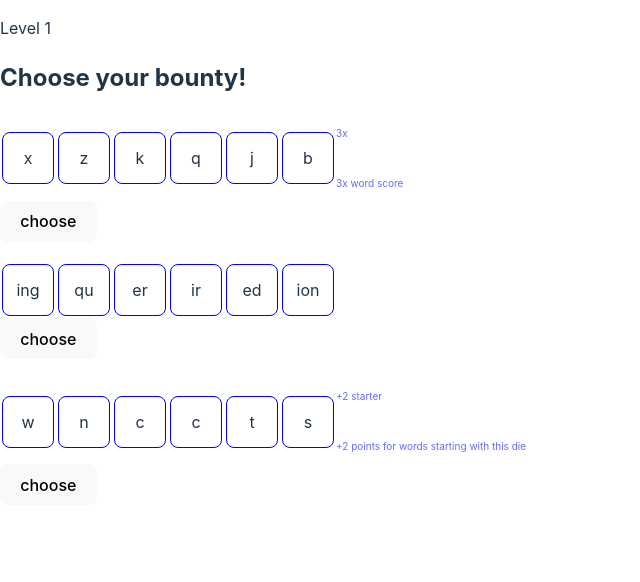
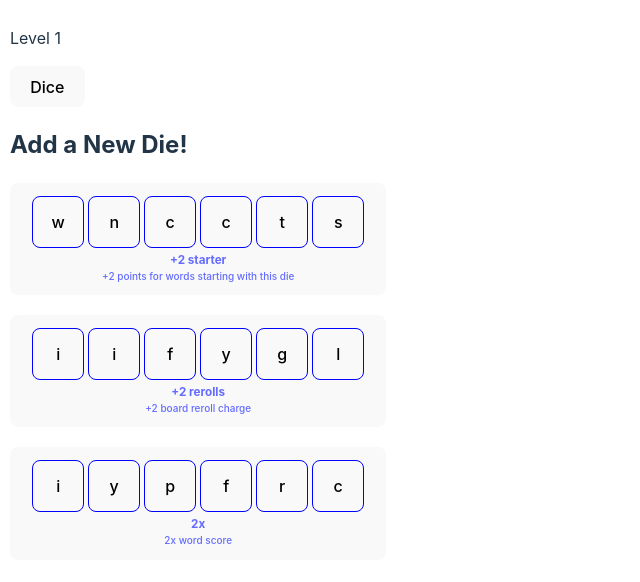
Before and after one commit to PhillipGH/PhillipGH.github.io, a React (Vite) app: page / in a window 1280 px wide. Shown: the top 582 px of the page, without its empty margins (0-640 px from the left). Built offline with nearby package versions, Linux system fonts and the light colour scheme.

Commit message:
yooo lots of changes

```diff
--- a/src/App.css
+++ b/src/App.css
@@ -7,6 +7,12 @@
         -ms-user-select: none; /* Internet Explorer/Edge */
             user-select: none; /* Non-prefixed version, currently
                                   supported by Chrome, Edge, Opera and Firefox */
+}
+
+.app {
+  max-width: 400px;
+  padding: 10px;
+  overflow-y: hidden
 }
 
 .letter {
@@ -82,6 +88,11 @@
   margin-bottom: 20px;
   font-weight: 600;
   font-size: 30px;
+  margin: 0px;
+}
+
+.timer {
+  margin: 2px;
 }
 
 #lines {
@@ -186,6 +197,13 @@ transition: visibility 1s 2s, opacity 2s linear;
   align-items: center;
 }
 
+.bonus>h3 {
+  margin: 3px;
+}
+.bonus>p {
+  margin: 3px;
+}
+
 .reward {
   margin-bottom: 20px;
 }
--- a/src/App.tsx
+++ b/src/App.tsx
@@ -2,7 +2,7 @@ import {useEffect, useRef, useState } from 'react'
 import './App.css'
 import React from 'react';
 import dictionaryRaw from './assets/dictionary1.txt?raw'
-import RewardsPhase from './RewardsPhase';
+import RewardsPhase, { DiceView } from './RewardsPhase';
 import { ADDITIONAL_DICE, DiceBonus, nextAlphabetLetter, STARTER_DICE, TDie } from './Dice';
 import Board from './Board';
 
@@ -30,9 +30,10 @@ function getNRandom<T>(arr: T[], n: number): T[] {
 
 function Game(props: {dictionary: Set<string>}) {
   const [dice, setDice] = useState<TDie[]>(STARTER_DICE);
+  const [choices, setChoices] = useState<TDie[]>(getNRandom(ADDITIONAL_DICE, 3));
   const [level, setLevel] = useState<number>(1);
   const [internalCounter, setInternalCounter] = useState<number>(1);
-  const [phase, setPhase] = useState<'board'|'rewards'>('rewards');
+  const [phase, setPhase] = useState<'board'|'rewards' | 'view_dice'>('rewards');
   const [rerollCounter, setRerollCounter] = useState<number | null>(null);
 
 
@@ -40,16 +41,19 @@ function Game(props: {dictionary: Set<string>}) {
     setLevel(level + 1);
     setInternalCounter(internalCounter + 1);
     setPhase('rewards');
+    setChoices(getNRandom(ADDITIONAL_DICE, 3));
   }
   function onLose() {
     setLevel(1);
     setDice(STARTER_DICE);
     setInternalCounter(internalCounter + 1);
     setPhase('rewards');
+    setChoices(getNRandom(ADDITIONAL_DICE, 3));
     setRerollCounter(null);
   }
 
   let content = <div/>;
+  let viewButton : React.JSX.Element | null = null;
   if (phase === 'board') {
     content =
     <Board
@@ -62,19 +66,27 @@ function Game(props: {dictionary: Set<string>}) {
       setRerollCounter={setRerollCounter}
     />;
   } else if (phase === 'rewards') {
-    content = <RewardsPhase choices={getNRandom(ADDITIONAL_DICE, 3)} onChoice={(die) => {
+    content = <RewardsPhase choices={choices} onChoice={(die) => {
       setDice([...dice, die]);
       setPhase('board');
       switch (die.bonus) {
         case DiceBonus.B_1_REROLL:
-          setRerollCounter(rerollCounter || 0 + 1);
+          setRerollCounter((rerollCounter || 0) + 1);
+          break;
+        case DiceBonus.B_2_REROLL:
+          setRerollCounter((rerollCounter || 0) + 2);
           break;
       }
     }}/>;
+    viewButton = <button onClick={() => {setPhase('view_dice')}}>Dice</button>
+  } else if (phase === 'view_dice') {
+    content = <DiceView dice={dice}/>;
+    viewButton = <button onClick={() => {setPhase('rewards')}}>Back</button>
   }
 
-  return <div className="game">
+  return <div className={phase === 'view_dice' ? "game" : "game noselect"}>
     <p>Level {level}</p>
+      {viewButton}
       {content}
     </div>;
 }
@@ -84,7 +96,7 @@ function App() {
   useEffect(() => {
     setDictionary(loadDictionary());
   }, []);
-  return <div className="app noselect">
+  return <div className="app">
     <Game dictionary={dictionary}/>
   </div>;
 }
@@ -103,4 +115,13 @@ export default App
  * Relic ideas:
  * animal die: 20 points if you spell an animal
  * tines of power: forks your score if you spell tine
+ *
+ * todo make sure reroll button visible mobile
+ * better view dice button
+ * animate dice choice
+ * animate getting points/bar tween
+ * letter analysis tool?
+ * wildcard -1 die
+ *
+ *
  */
--- a/src/Board.tsx
+++ b/src/Board.tsx
@@ -99,11 +99,15 @@ function Board(props: {
             let scoreChange = scoreWord(word, currentWord);
             suffix = ' +' + scoreChange;
             setScore(score + scoreChange);
-          for (let i = 0; i < currentWord.length;i++) {
+            for (let i = 0; i < currentWord.length; i++) {
                 let die = currentWord[i];
                 switch (die.bonus) {
                     case DiceBonus.B_ALPHABET:
                         die.letter = nextAlphabetLetter(die.letter);
+                        setDice([...dice]);
+                        break;
+                    case DiceBonus.B_MULTIPLIER_COUNTER:
+                        die.counter = (die.counter || 1) + 1;
                         setDice([...dice]);
                         break;
                 }
@@ -169,6 +173,9 @@ function Board(props: {
                 case DiceBonus.B_ALPHABET:
                     multiplier *= 2;
                     break;
+                case DiceBonus.B_MULTIPLIER_COUNTER:
+                    multiplier *= (dice[i].counter || 1);
+                    break;
             }
         }
         const baseScore = word.length > 2 ? fib(word.length - 2) : 0;
@@ -204,7 +211,7 @@ function Board(props: {
       }}>Reroll ({props.rerollCounter})</button>;
     }
     return <div>
-      <h1>{minutes}:{seconds < 10 ? '0' + seconds : seconds}</h1>
+      <h1 className="timer">{minutes}:{seconds < 10 ? '0' + seconds : seconds}</h1>
       <div id="progressbar">
         <div style={{width: progress + '%'}}></div>
         <center><label>{score} / {requiredScore}</label></center>
--- a/src/Dice.tsx
+++ b/src/Dice.tsx
@@ -3,52 +3,11 @@ export enum DiceBonus {
     B_3X = '3x',
     B_PLUS2 = '+2 starter',
     B_1_REROLL = '+1 reroll',
+    B_2_REROLL = '+2 reroll',
     B_ALPHABET = 'alphabet',
+    B_MULTIPLIER_COUNTER = 'multiplier counter',
   }
 export type TDie = { letter: string, faces: string[], bonus: DiceBonus | null, counter?: number };
-
-export function getSquareBonusDisplay(die: TDie): string {
-    switch(die.bonus) {
-        case DiceBonus.B_2X:
-            return '2x';
-        case DiceBonus.B_3X:
-            return '3x';
-        case DiceBonus.B_PLUS2:
-            return '+2 starter';
-        case DiceBonus.B_1_REROLL:
-            return '';
-        case DiceBonus.B_ALPHABET:
-            return '2x  ' + die.letter + ' → ' + nextAlphabetLetter(die.letter);
-        default:
-            return '';
-    }
-}
-
-export function getDiceBonusText(bonus: DiceBonus): {title: string, description: string} {
-    switch(bonus) {
-        case DiceBonus.B_2X:
-            return {title: '2x', description: '2x word score'};
-        case DiceBonus.B_3X:
-            return {title: '3x', description: '3x word score'};
-        case DiceBonus.B_PLUS2:
-            return {title: '+2 starter', description: '+2 points for words starting with this die'};
-        case DiceBonus.B_1_REROLL:
-            return {title: '+1 reroll', description: '+1 board reroll charge'};
-        case DiceBonus.B_ALPHABET:
-            return {title: 'a → b', description: '2x word score and changes to the next letter in the alphabet.'};
-        default:
-            throw new Error('unknown bonus type');
-    }
-}
-
-export function nextAlphabetLetter(letter: string): string {
-    let c= letter.charCodeAt(0);
-        switch(c){
-            case 90: return 'A';
-            case 122: return 'a';
-            default: return String.fromCharCode(++c);
-        }
-}
 
 const STARTER_DICE_FACES = [
     //'ennnda',
@@ -56,7 +15,7 @@ const STARTER_DICE_FACES = [
     'ipcelt',
     'eeeema',
     'eeeeaa',
-    //'afiysr',
+    //'afiysr', // +2 rerolls
     'nemnga',
     'rihprv',
     'tttome',
@@ -88,7 +47,59 @@ export const ADDITIONAL_DICE: TDie[] = [
     {faces: ['w', 'n', 'c', 'c', 't', 's'], bonus: DiceBonus.B_PLUS2},
     {faces: ['a', 'a', 'a', 'a', 'a', 'a'], bonus: DiceBonus.B_ALPHABET},
     {faces: ['c', 'p', 'i', 'e', 's', 't'], bonus: DiceBonus.B_1_REROLL},
+    {faces: ['x', 'x', 'x', 'x', 'x', 'x'], bonus: DiceBonus.B_MULTIPLIER_COUNTER, counter: 1},
+    {faces: ['i', 'i', 'f', 'y', 'g', 'l'], bonus: DiceBonus.B_2_REROLL},
 ].map(d => ({letter: d.faces[0], ...d}));
+
+export function getSquareBonusDisplay(die: TDie): string {
+    switch(die.bonus) {
+        case DiceBonus.B_2X:
+            return '2x';
+        case DiceBonus.B_3X:
+            return '3x';
+        case DiceBonus.B_PLUS2:
+            return '+2 starter';
+        case DiceBonus.B_1_REROLL:
+        case DiceBonus.B_2_REROLL:
+            return '';
+        case DiceBonus.B_ALPHABET:
+            return '2x  ' + die.letter + ' → ' + nextAlphabetLetter(die.letter);
+        case DiceBonus.B_MULTIPLIER_COUNTER:
+            return '(x' + die.counter + ')';
+        default:
+            return '';
+    }
+}
+
+export function getDiceBonusText(bonus: DiceBonus): {title: string, description: string} {
+    switch(bonus) {
+        case DiceBonus.B_2X:
+            return {title: '2x', description: '2x word score'};
+        case DiceBonus.B_3X:
+            return {title: '3x', description: '3x word score'};
+        case DiceBonus.B_PLUS2:
+            return {title: '+2 starter', description: '+2 points for words starting with this die'};
+        case DiceBonus.B_1_REROLL:
+            return {title: '+1 reroll', description: '+1 board reroll charge'};
+        case DiceBonus.B_2_REROLL:
+            return {title: '+2 rerolls', description: '+2 board reroll charge'};
+        case DiceBonus.B_ALPHABET:
+            return {title: 'a → b', description: '2x word score and changes to the next letter in the alphabet.'};
+        case DiceBonus.B_MULTIPLIER_COUNTER:
+            return {title: 'multiplier', description: 'word score multiplier increases by 1 with each word'};
+        default:
+            throw new Error('unknown bonus type');
+    }
+}
+
+export function nextAlphabetLetter(letter: string): string {
+    let c= letter.charCodeAt(0);
+        switch(c){
+            case 90: return 'A';
+            case 122: return 'a';
+            default: return String.fromCharCode(++c);
+        }
+}
 
 /*
 const ALL_DICE_FACES = [
--- a/src/RewardsPhase.tsx
+++ b/src/RewardsPhase.tsx
@@ -7,24 +7,37 @@ function Die(props: { die: TDie}) {
     let bonus : React.JSX.Element | null = null;
     if (props.die.bonus) {
         const text = getDiceBonusText(props.die.bonus);
-        bonus = <div className="bonus"><p>{text.title}</p><br/><p>{text.description}</p></div>;
+        bonus = <div className="bonus"><h3>{text.title}</h3><p>{text.description}</p></div>;
     }
-    return <div className='die'>
+    return <div><div className='die'>
         {props.die.faces.map((face, i) => <div key={i} className='face'>{face}</div>)}
+        </div>
         {bonus}
+
     </div>
 }
 
-function RewardsPhase(props: {choices: TDie[], onChoice: (die: TDie) => void}) {
-    return <div className="rewardsPhase">
-    <h2>Choose your bounty!</h2>
-    {props.choices.map((die, i) =>
+export function DiceView(props: {dice: TDie[]}) {
+    return <div id="rewardsPhase">
+    <h2>Current Dice:</h2>
+    {props.dice.map((die, i) =>
         <div key={i} className='reward'>
             <Die key={i} die={die} />
-            <button onClick={() => {props.onChoice(die);}}>choose</button>
         </div>
     )}
   </div>;
 }
 
+function RewardsPhase(props: {choices: TDie[], onChoice: (die: TDie) => void}) {
+    return <div id="rewardsPhase">
+    <h2>Add a New Die!</h2>
+    {props.choices.map((die, i) =>
+        <button key={i} className='reward' onClick={() => {props.onChoice(die);}}>
+            <Die key={i} die={die} />
+            {/* <button onClick={() => {props.onChoice(die);}}>choose</button> */}
+        </button>
+    )}
+  </div>;
+}
+
 export default RewardsPhase;
```
Lines whose indentation alone changed are shown as unchanged.
